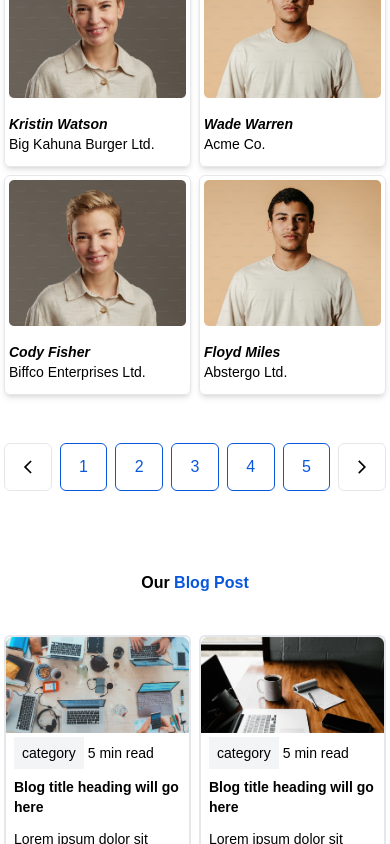
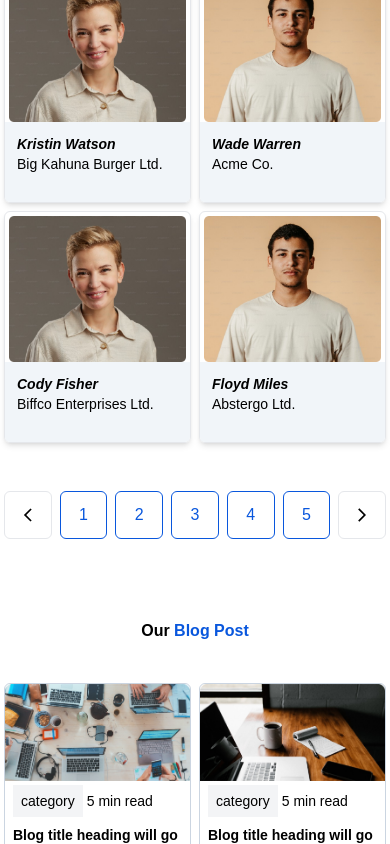
Before and after one commit to pothikit/fcmd, a React (Vite) app: page / in a window 390 px wide. Shown: the part 3060-3904 px from the top of the page. Built offline with nearby package versions, Linux system fonts and the light colour scheme.

Commit message:
blog section border and teamt section

```diff
--- a/src/pages/homePage/blogs/Blogs.jsx
+++ b/src/pages/homePage/blogs/Blogs.jsx
@@ -49,7 +49,7 @@ function Blogs() {
                 <div className='grid grid-cols-2 lg:grid-cols-3 gap-2 md:gap-6 gap-y-5'>
                     {
                         blogs?.slice(0, 6).map((blog, idx) => (
-                            <div key={idx} className='border-[2px] rounded-md md:rounded-3xl'>
+                            <div key={idx} className='border border-slate-300 rounded-md md:rounded-3xl'>
                                 <img src={blog?.blog_img} alt={blog?.title} className='w-full' />
                                 <div className='p-2 md:p-6 space-y-2 md:space-y-5'>
                                     <div className='space-x-1 sm:space-x-4'>
--- a/src/pages/homePage/speakers/Speakers.jsx
+++ b/src/pages/homePage/speakers/Speakers.jsx
@@ -5,8 +5,7 @@ import axios from 'axios'
 import { MdOutlineArrowBackIos } from "react-icons/md";
 import { MdOutlineArrowForwardIos } from "react-icons/md";
 import { Link } from 'react-router-dom';
-import { FaFacebook, FaInstagram, FaLinkedin, FaYoutube } from 'react-icons/fa6';
-import { BsTwitterX } from 'react-icons/bs';
+import { FaFacebook, FaLinkedin, } from 'react-icons/fa6';
 
 function Speakers() {
     const { data: speaker } = useQuery({
@@ -23,17 +22,17 @@ function Speakers() {
                 <div className='grid grid-cols-2 lg:grid-cols-4 gap-2 sm:gap-7'>
                     {
                         speaker?.map((speaker, idx) => (
-                            <div key={idx} className='p-1 sm:p-2 lg:p-4 shadow-md rounded-md space-y-4 border overflow-hidden group cursor-pointer'>
-                                <img src={speaker?.speake_img} alt={speaker?.speakesName} />
-                                <div className='h-12 relative'>
-                                    <div className='absolute left-0 group-hover:left-[-300%] top-0 duration-300'>
+                            <div key={idx} className='shadow-md rounded-md border overflow-hidden group cursor-pointer'>
+                                <img src={speaker?.speake_img} alt={speaker?.speakesName} className='p-1 sm:p-2 lg:p-4' style={{ paddingBottom: 0 }} />
+                                <div className='h-20 relative bg-slate-100'>
+                                    <div className='absolute left-3 group-hover:left-[-300%] top-3 duration-300'>
                                         <h4 className='italic text-sm sm:text-base font-bold md:text-2xl'>{speaker?.speakesName}</h4>
                                         <h4 className='text-sm md:text-base'>{speaker?.designation}</h4>
                                     </div>
-                                    <div className='absolute left-[300%] group-hover:left-0 top-0 duration-300'>
-                                        <ul className='flex gap-5'>
-                                            <li><Link className='hover:scale-125 duration-200 block'><FaFacebook size={24} /></Link></li>
-                                            <li><Link className='hover:scale-125 duration-200 block'><FaInstagram size={24} /></Link></li>
+                                    <div className='absolute left-[300%] group-hover:left-3 top-3 duration-300'>
+                                        <ul className='flex flex-col gap-2'>
+                                            <li><Link className='hover:scale-125 duration-200 flex gap-1 items-center'><FaFacebook size={20} />Profile</Link></li>
+                                            <li><Link className='hover:scale-125 duration-200 flex gap-1 items-center'><FaLinkedin size={20} />Profile</Link></li>
                                         </ul>
                                     </div>
                                 </div>
```
